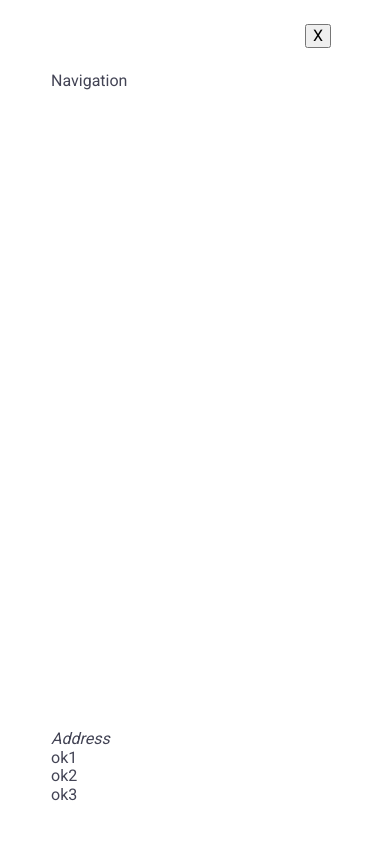
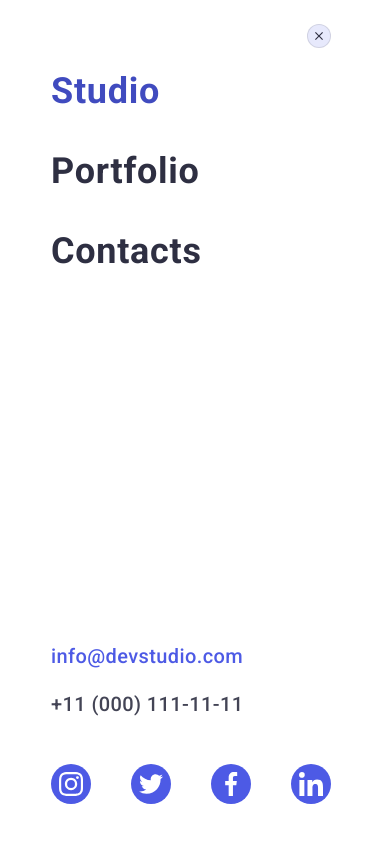
Before and after one commit to VadymSnizhko/goit-markup-hw-06, a plain HTML site: page index.html in a window 390 px wide. Both pictures are taken after a click on the button 327 px from the left and 26 px from the top of the page. Drawn offline with nearby package versions, Linux system fonts and the light colour scheme.

Commit message:
HW6 full header+menu

```diff
--- a/css/styles.css
+++ b/css/styles.css
@@ -303,9 +303,23 @@ overflow: hidden;
 }
 
 .mobile-menu-close{
+    display: flex;
+    justify-content: center;
+    align-items: center;
     position: absolute;
     top: 24px;
     right: 24px;
+
+    width: 24px;
+    height: 24px;
+
+    fill: #2e2f42;
+    border-radius: 50%;
+    background-color: #e7e9fc;
+    border: 1px solid rgba(0, 0, 0, 0.1);
+    padding: 0;
+    transition: background-color 250ms cubic-bezier(0.4, 0, 0.2, 1), border 250ms cubic-bezier(0.4, 0, 0.2, 1);
+
 }
 
 .mobile-menu.is-open{
@@ -318,6 +332,79 @@ overflow: hidden;
     margin-bottom: auto;
 }
 
+.mobile-menu-ul{
+    display: flex;
+    flex-direction: column;
+    gap: 40px;
+}
+
+.mobile-menu-item-link{
+    font-weight: 700;
+    font-size: 36px;
+    line-height: 1.11;
+    letter-spacing: 0.02em;
+    color: #2e2f42;
+}
+
+.mobile-menu-item-link.current{
+    color: #404bbf;
+}
+
+.mobile-menu-address{
+    font-style: normal;
+    margin-bottom: 48px;
+}
+
+.mobile-menu-address-ul{
+    display: flex;
+    align-items: flex-start;
+    justify-content: flex-start;
+    flex-direction: column;
+    gap: 24px;
+
+}
+
+.mobile-menu-link{
+    font-weight: 500;
+    font-size: 20px;
+    line-height: 1.2;
+    letter-spacing: 0.02em;
+    color: #434455;
+}
+
+.mobile-menu-link.mail{
+    color: #4d5ae5;
+}
+
+.mobile-menu-social-links{
+    display: flex;
+    gap: 40px;
+    flex-shrink: 0;
+    align-self: center;
+    justify-content: center;
+
+  }
+
+  .mobile-menu-social-links .menu-social-link {
+
+    display: flex;
+    justify-content: center;
+    align-items: center;
+    width: 40px;
+    height: 40px;
+    border-radius: 50%;
+    background-color: #4D5AE5;
+    fill: #FFFFFF;
+
+    transition: background-color 250ms cubic-bezier(0.4, 0, 0.2, 1);
+  }
+
+
+  .mobile-menu-social-links .menu-social-link:hover,
+  .mobile-menu-social-links .menu-social-link:focus{
+    background-color: #404bbf;
+  }
+
 @media screen and (min-width: 768px) {
     .mobile-menu{
         display: none;
--- a/index.html
+++ b/index.html
@@ -38,15 +38,56 @@
         </div>
         <div class="mobile-menu" data-menu>
             <div class="container mobile-menu-conteiner">
-                <button class="mobile-menu-close" data-menu-close>X</button>
-                <nav class="mobile-menu-nav">Navigation</nav>
-                <address>Address</address>
+                <!-- Button mobile menu -->
+                <button type="button" class="mobile-menu-close" data-menu-close>
+                    <svg class="icon_close" width="8" height="8">
+                        <use href="./images/icons.svg#icon-close"></use>
+                    </svg>
+                </button>
+                <nav class="mobile-menu-nav">
+                    <ul class="mobile-menu-ul">
+                        <li class="mobile-menu-item-list"><a class="mobile-menu-item-link current" href="./index.html">Studio</a></li>
+                        <li class="mobile-menu-item-list"><a class="mobile-menu-item-link" href="">Portfolio</a></li>
+                        <li class="mobile-menu-item-list"><a class="mobile-menu-item-link" href="">Contacts</a></li>
+                    </ul>
+                </nav>
+                <address class="mobile-menu-address">
+                    <ul class="mobile-menu-address-ul">
+                        <li class="mobile-menu-item-list"><a class="mobile-menu-link mail" href="mailto:info@devstudio.com">info@devstudio.com</a></li>
+                        <li class="mobile-menu-item-list"><a class="mobile-menu-link tel" href="tel:+110001111111">+11 (000) 111-11-11</a></li>
+                    </ul>
+                </address>
                 <div>
-                    <ul>
-                        <li>ok1</li>
-                        <li>ok2</li>
-                        <li>ok3</li>
-                    </ul>
+                <ul class="mobile-menu-social-links">
+                    <li class="mobile-menu-socm">
+                        <a href="#" target="_blank" class="menu-social-link">
+                            <svg class="menu-social-icon" width="24" height="24">
+                                <use href="./images/icons.svg#icon-instagram"></use>
+                            </svg>
+                        </a>
+                    </li>
+                    <li class="mobile-menu-socm">
+                        <a href="#" target="_blank" class="menu-social-link">
+                            <svg class="menu-social-icon" width="24" height="24">
+                                <use href="./images/icons.svg#icon-twitter"></use>
+                            </svg>
+                        </a>
+                    </li>
+                    <li class="mobile-menu-socm">
+                        <a href="#" target="_blank" class="menu-social-link">
+                            <svg class="menu-social-icon" width="24" height="24">
+                                <use href="./images/icons.svg#icon-facebook"></use>
+                            </svg>
+                        </a>
+                    </li>
+                    <li class="mobile-menu-socm">
+                        <a href="#" target="_blank" class="menu-social-link">
+                            <svg class="menu-social-icon" width="24" height="24">
+                                <use href="./images/icons.svg#icon-linkedin"></use>
+                            </svg>
+                        </a>
+                    </li>
+                </ul>
                 </div>
             </div>
         </div>
```
